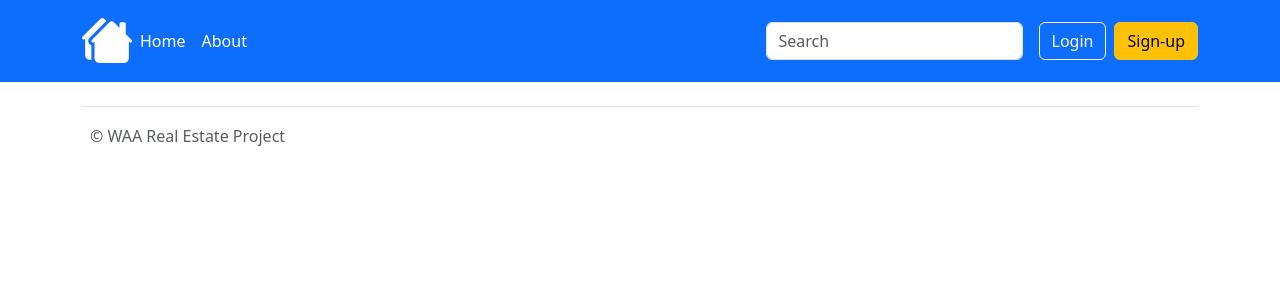
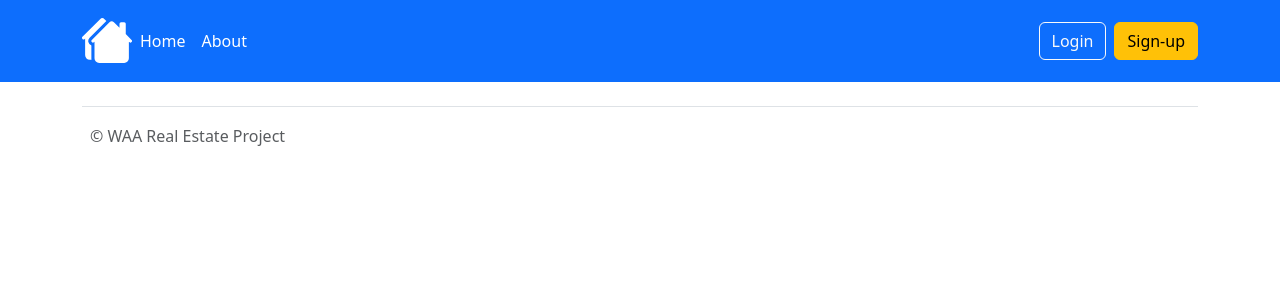
Before and after one commit to JhonatanBellaiza/property-management-portal-frontend, a React (Create React App) app: page / in a window 1280 px wide. Shown: the top 300 px of the page. Built offline with nearby package versions, Linux system fonts and the light colour scheme; the HTML template or start-up script is replaced by a standard one.

Commit message:
Save changes

```diff
--- a/src/components/navbar/NavBarComponent.js
+++ b/src/components/navbar/NavBarComponent.js
@@ -161,15 +161,6 @@
             {populateAddProperty()}
           </ul>
 
-          <form class="col-12 col-lg-auto mb-3 mb-lg-0 me-lg-3" role="search">
-            <input
-              class="form-control mr-sm-2"
-              type="search"
-              placeholder="Search"
-              aria-label="Search"
-            />
-          </form>
-
           <div class="text-end">
             {populateLogIn()}
             {populateLogOut()}
```
